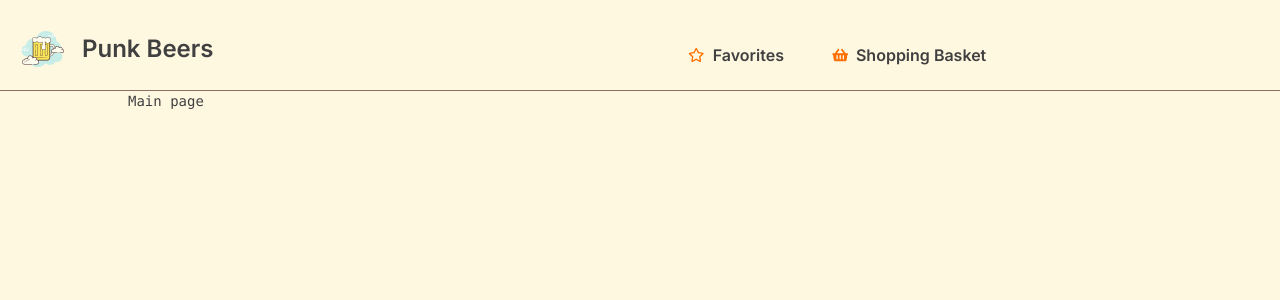
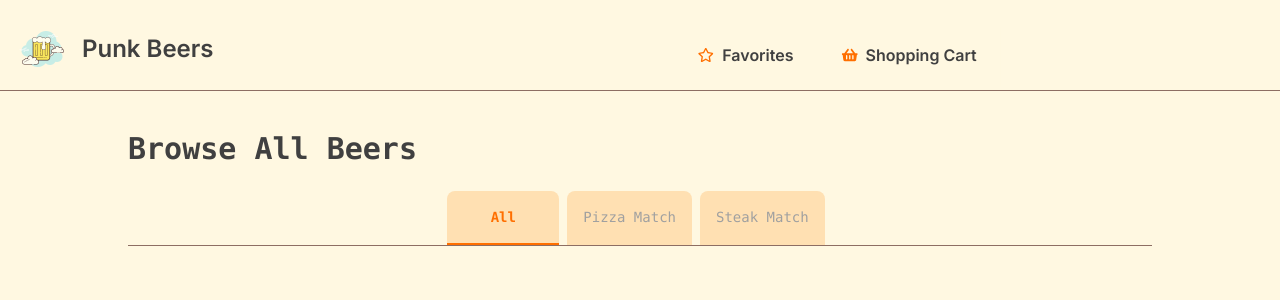
Before and after one commit to tannaz97shr/punk-beers, a Next.js app: page / in a window 1280 px wide. Shown: the top 300 px of the page. Built offline with nearby package versions, Linux system fonts and the light colour scheme.

Commit message:
feat: create tabs component

```diff
--- a/src/app/basket/page.tsx
+++ b/src/app/basket/page.tsx
@@ -1,7 +1,7 @@
-export default function BasketPage() {
+export default function CartPage() {
   return (
     <>
-      <div>This is basket page</div>
+      <div>This is cart page</div>
     </>
   );
 }
--- a/src/app/page.tsx
+++ b/src/app/page.tsx
@@ -1,8 +1,40 @@
+"use client";
+
+import Tabs from "@/components/UI/Tabs";
+import { ITabItem } from "@/models/general";
+import { useState } from "react";
+
 export default function Home() {
+  // Tabs
+  const tabItems: ITabItem[] = [
+    {
+      id: 1,
+      title: "All",
+    },
+    {
+      id: 2,
+      title: "Pizza Match",
+    },
+    {
+      id: 3,
+      title: "Steak Match",
+    },
+  ];
+  const [currentTabId, setCurrentTabId] = useState<number>(1);
+
   return (
     <main className="flex min-h-screen flex-col items-center justify-between">
-      <div className="z-10 max-w-5xl w-full items-center justify-between font-mono text-sm lg:flex">
-        Main page
+      <div className="z-10 pt-4 max-w-5xl w-full justify-between font-mono text-sm lg:flex flex-col">
+        <h1 className="mt-6 font-bold text-2xl md:text-3xl text-text-primary">
+          Browse All Beers
+        </h1>
+        <Tabs
+          currentId={currentTabId}
+          onTabChange={(id: number) => {
+            setCurrentTabId(id);
+          }}
+          items={tabItems}
+        />
       </div>
     </main>
   );
--- a/src/components/MainNavbar/navbarList.tsx
+++ b/src/components/MainNavbar/navbarList.tsx
@@ -18,9 +18,9 @@ const listItems: INavbarItem[] = [
     icon: <FaRegStar style={{ color: "#FF6F00" }} />,
   },
   {
-    id: "basket",
-    title: "shopping basket",
-    href: "/basket",
+    id: "cart",
+    title: "shopping cart",
+    href: "/cart",
     icon: <FaShoppingBasket style={{ color: "#FF6F00" }} />,
   },
 ];
--- /dev/null
+++ b/src/components/UI/Tabs/index.tsx
@@ -0,0 +1,32 @@
+import { ITabItem } from "@/models/general";
+
+interface TabsProps {
+  items: ITabItem[];
+  currentId: number;
+  onTabChange: (id: number) => void;
+}
+
+export default function Tabs({ items, currentId, onTabChange }: TabsProps) {
+  return (
+    <ul
+      className="flex flex-wrap text-sm font-medium text-center mt-6 border-b justify-center
+text-text-secondary border-border-brown"
+    >
+      {items.map((item: ITabItem) => (
+        <li
+          key={item.id}
+          onClick={() => onTabChange(item.id)}
+          className={`me-2 inline-block p-4 min-w-[7rem] hover:cursor-pointer rounded-t-lg bg-bg-secondary
+        ${
+          item.id === currentId
+            ? "text-custom-orange font-semibold border-b-2 border-custom-orange"
+            : "text-text-secondary "
+        }
+        `}
+        >
+          {item.title}
+        </li>
+      ))}
+    </ul>
+  );
+}
--- a/src/models/general.ts
+++ b/src/models/general.ts
@@ -4,3 +4,8 @@ export interface INavbarItem {
   href: string;
   icon?: React.ReactNode;
 }
+
+export interface ITabItem {
+  title: string;
+  id: number;
+}
--- a/tailwind.config.ts
+++ b/tailwind.config.ts
@@ -11,7 +11,7 @@ const config: Config = {
       colors: {
         transparent: "transparent",
         "bg-primary": "#fff8e1",
-        "bg-secndary": "#FFE0B2",
+        "bg-secondary": "#FFE0B2",
         "text-primary": "#404040",
         "text-secondary": "#a0a0a0",
         "border-brown": "#8D6E63",
```
